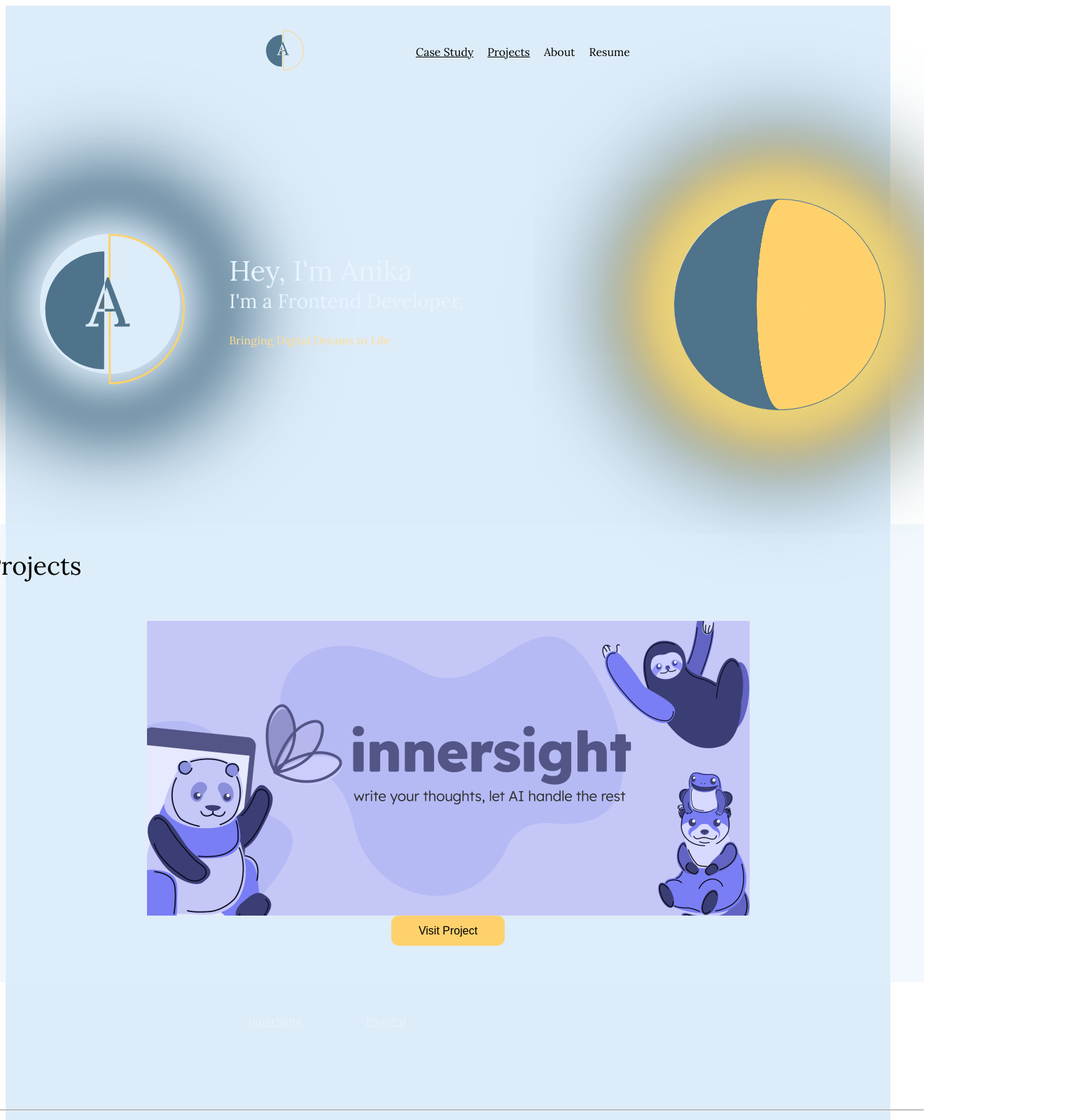
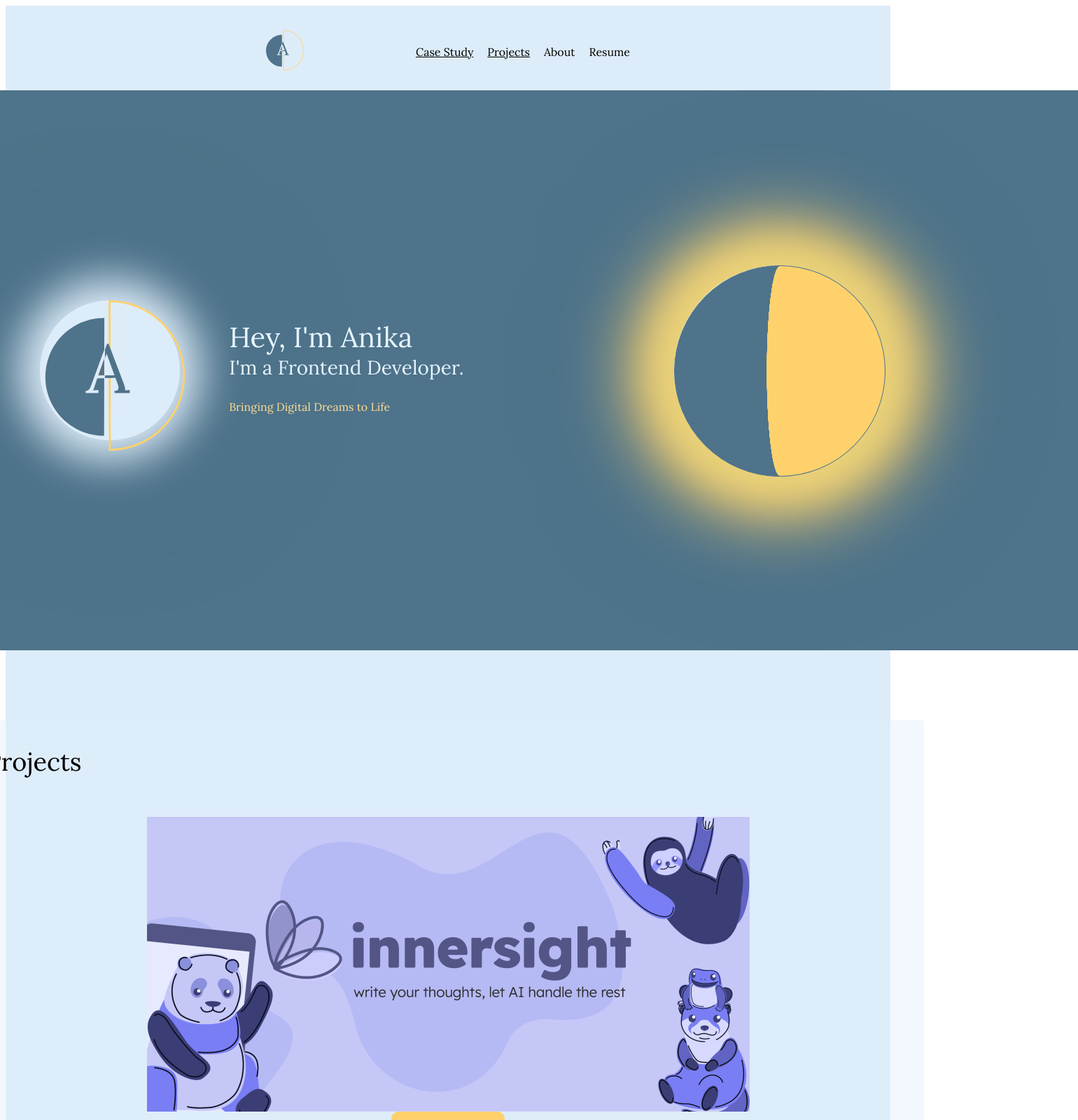
Before and after one commit to anikagrewal/Portfolio, a Next.js app: page / in a window 1280 px wide. Shown: the top 1600 px of the page at 70% size, 1540 px wide, since content can reach past the window. Built offline with nearby package versions, Linux system fonts and the light colour scheme.

Commit message:
home page background and link colors

```diff
--- a/pages/index.js
+++ b/pages/index.js
@@ -14,8 +14,10 @@
 
       <main className={styles.main}>
       <div>
+        <div className={styles.headerCon}>
        <NavBar />
        <Header/>
+       </div>
         <div className={styles.proCon}>
         <div className={styles.projects}>
           <p className={styles.proHeader}>Projects</p>
--- a/styles/Home.module.css
+++ b/styles/Home.module.css
@@ -9,6 +9,7 @@
   background-color: #DDECF9;
   font-family: 'lora', 'sans-serif';
   color:  black;
+  width: 100%;
 }
 
 .navCon {
@@ -34,7 +35,7 @@
 
 .linkTxt {
   font-size: 16px;
-  color: #e6f4ff;
+  color: black;
 }
 
 .sticky {
@@ -66,14 +67,15 @@
 }
 
 .header {
-  width: 1360px;
-  height: 430px;
-  margin-top: 100px;
+  width: 1800px;
+  height: 800px;
+  margin-top: 10px;
   display: flex;
   flex-direction: row;
   align-items: center;
   justify-content: center;
   gap: 300px;
+  background-color: #4E738A;
 }
 
 .headerCase {
@@ -137,6 +139,10 @@
   color: black;
 }
 
+.headerCon {
+
+}
+
 .pageLeft {
   margin-left: 200px;
 }
@@ -167,6 +173,13 @@
  margin-top: 20px;
 }
 
+.proCon {
+  display: flex;
+  justify-content: center;
+  align-items: center;
+  flex-direction: column;
+}
+
 .projects {
   width: 1360px;
   height: 654px;
@@ -182,7 +195,7 @@
 justify-content: center;
 align-items: center;
 gap: 90px;
-color: #DDECF9;
+color: black;
 margin-top: 30px;
 }
 
@@ -237,7 +250,7 @@
  display: flex;
  flex-direction: row;
  margin-bottom: 10px;
- color: #DDECF9;
+ color: black;
 }
 
 .contact {
```
